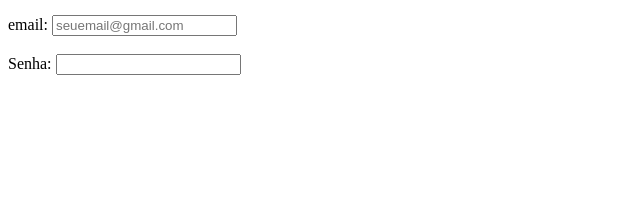
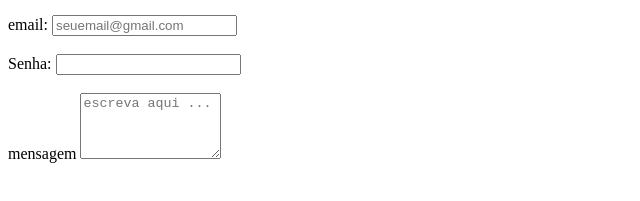
Before and after one commit to bemachadosouza-maker/DEV-WEB, a plain HTML site: page index.html in a window 1280 px wide. Shown: the part 145-346 px from the top of the page, without its empty margins (0-640 px from the left). Drawn offline with Linux system fonts and the light colour scheme.

Commit message:
Login Geledaira

```diff
--- a/index.html
+++ b/index.html
@@ -21,6 +21,11 @@
             <br><br>
             <label for="Senha">Senha:</label>
             <input type="password" id="Senha" required>
+            <br><br>
+            <label for="mensagem">mensagem</label>
+            <textarea name="mensagem" id="mensagem" cols="15" rows="4" placeholder="escreva aqui ..."></textarea>
+
+
 
         </form>
 </body>
```
